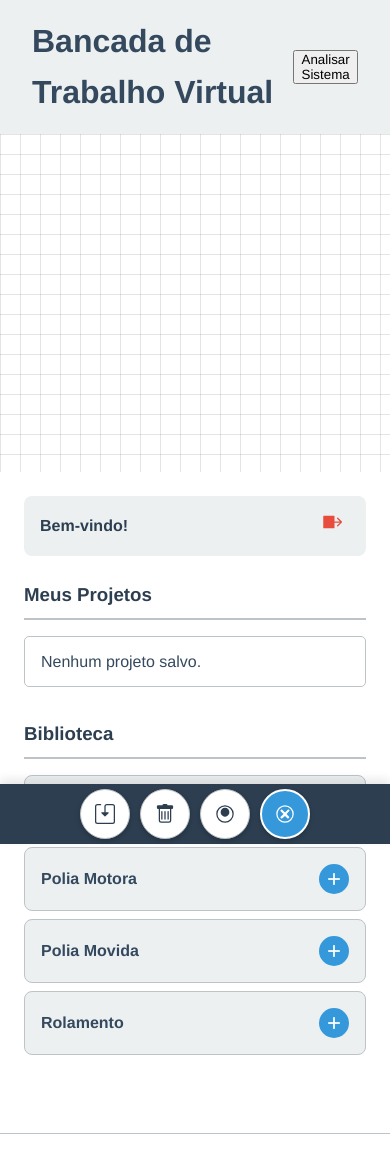
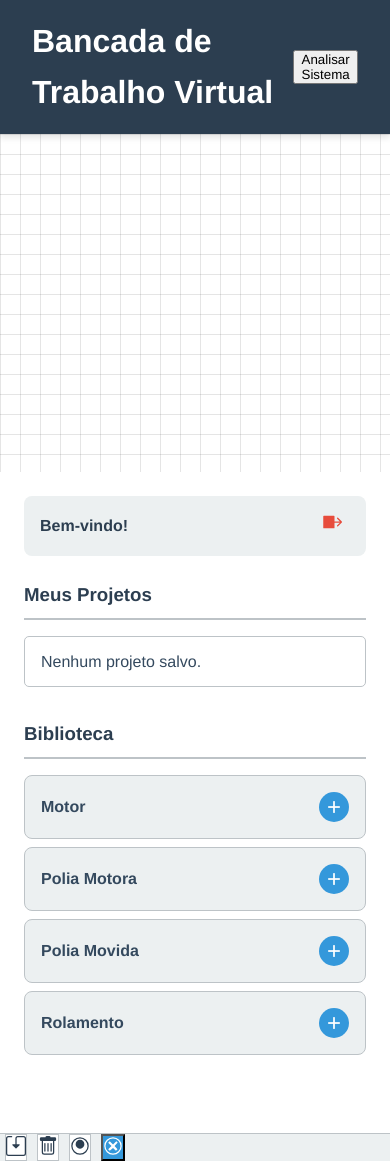
Before and after one commit to Jonathan0078/Dockerfile-, a Flask app: page /dashboard in a window 390 px wide. Before the commit the page ends 1134 px from the top, so only its background shows below. Run offline with Flask 3, Linux system fonts and the light colour scheme; the visitor is signed in with stand-in values (Sample User, id 1); data that the repository does not hold is empty; some libraries are stand-ins or nearby versions.

Commit message:
Update style.css

```diff
--- a/static/style.css
+++ b/static/style.css
@@ -24,23 +24,69 @@ body {
     line-height: 1.6;
 }
 
+/* --- LAYOUT PADRÃO (DESKTOP) --- */
 .platform-container {
     display: flex;
     height: 100vh;
     overflow: hidden;
 }
 
-/* --- ASIDE: BIBLIOTECA E PAINEL DE RESULTADOS --- */
-aside {
+aside#component-library { /* Sidebar Esquerda: Projetos e Biblioteca */
     padding: 1.5rem;
     background-color: #fff;
     border-right: 1px solid var(--cor-borda);
     overflow-y: auto;
-    width: 300px;
-    flex-shrink: 0;
+    width: 300px; /* Largura fixa para desktop */
+    flex-shrink: 0; /* Impede que encolha */
     transition: width 0.3s ease-in-out;
 }
 
+#main-workbench { /* Área Principal: Cabeçalho e Bancada */
+    flex-grow: 1; /* Ocupa o espaço restante */
+    display: flex; /* Para empilhar cabeçalho e bancada verticalmente */
+    flex-direction: column;
+    overflow: hidden; /* Garante que o conteúdo não transborde */
+}
+
+.workbench-header { /* O cabeçalho real da bancada */
+    background-color: var(--cor-primaria);
+    color: white;
+    padding: 1rem 2rem;
+    display: flex;
+    justify-content: space-between;
+    align-items: center;
+    box-shadow: 0 4px 6px rgba(0,0,0,0.1);
+    z-index: 10;
+    flex-shrink: 0; /* Impede que o cabeçalho encolha */
+}
+
+#workbench-area { /* A área de trabalho dos componentes */
+    flex-grow: 1; /* Ocupa o espaço restante dentro do #main-workbench */
+    background-color: #fff;
+    position: relative; /* Importante para o posicionamento de componentes */
+    overflow: hidden;
+    background-image:
+        linear-gradient(to right, rgba(0,0,0,0.1) 1px, transparent 1px),
+        linear-gradient(to bottom, rgba(0,0,0,0.1) 1px, transparent 1px);
+    background-size: 20px 20px;
+}
+
+aside#results-panel { /* Painel de Resultados Direito */
+    width: 350px;
+    background-color: #fff;
+    padding: 1.5rem;
+    border-left: 1px solid var(--cor-borda);
+    box-shadow: -4px 0 6px rgba(0,0,0,0.05);
+    display: flex;
+    flex-direction: column;
+    overflow-y: auto;
+}
+
+#mobile-action-bar { /* Barra de Ação Móvel (escondida por padrão no desktop) */
+    display: none;
+}
+
+/* --- ESTILOS DE COMPONENTES E MODAIS (inalterados) --- */
 aside h2, aside h3 {
     color: var(--cor-primaria);
     margin-bottom: 1rem;
@@ -79,33 +125,6 @@ aside h2, aside h3 {
     background-color: #2980b9;
 }
 
-/* --- MAIN: CABEÇALHO E ÁREA DA BANCADA (AGORA SÃO IRMÃOS) --- */
-#workbench-header-container { /* Novo container para o cabeçalho */
-    flex-shrink: 0; /* Impede que o cabeçalho encolha */
-    background-color: var(--cor-primaria);
-    color: white;
-    box-shadow: 0 4px 6px rgba(0,0,0,0.1);
-    z-index: 10;
-}
-
-.workbench-header { /* O cabeçalho real */
-    padding: 1rem 2rem;
-    display: flex;
-    justify-content: space-between;
-    align-items: center;
-}
-
-#workbench-area { /* A área de trabalho dos componentes */
-    flex-grow: 1; /* Permite que ocupe o espaço restante */
-    background-color: #fff;
-    position: relative;
-    overflow: hidden;
-    background-image:
-        linear-gradient(to right, rgba(0,0,0,0.1) 1px, transparent 1px),
-        linear-gradient(to bottom, rgba(0,0,0,0.1) 1px, transparent 1px);
-    background-size: 20px 20px;
-}
-
 .placed-component {
     position: absolute;
     width: 80px;
@@ -428,36 +434,8 @@ aside h2, aside h3 {
     border: 1px solid #f5c6cb;
 }
 
-/* --- BARRA DE AÇÃO MOBILE --- */
 #mobile-action-bar {
-    display: flex;
-    justify-content: center;
-    align-items: center;
-    width: 100%;
-    height: 60px;
-    background-color: var(--cor-primaria);
-    box-shadow: 0 -4px 10px rgba(0,0,0,0.1);
-    position: fixed;
-    bottom: 0;
-    left: 0;
-    z-index: 500;
-}
-#mobile-action-bar .btn {
-    width: 50px;
-    height: 50px;
-    border-radius: 50%;
-    display: flex;
-    justify-content: center;
-    align-items: center;
-    color: white;
-    background-color: var(--cor-secundaria);
-    border: 2px solid white;
-    box-shadow: 0 2px 5px rgba(0,0,0,0.2);
-    cursor: pointer;
-    transition: transform 0.2s;
-}
-#mobile-action-bar .btn:hover {
-    transform: scale(1.1);
+    display: none; /* Escondido por padrão no desktop */
 }
 .btn-action {
     background-color: #fff !important;
@@ -479,30 +457,32 @@ aside h2, aside h3 {
         min-height: 100vh; /* Garante que ocupe a altura total da tela */
     }
 
-    /* Nova ordem dos elementos na tela mobile */
-    #workbench-header-container { /* O cabeçalho vem primeiro */
-        order: 1;
-        width: 100%; /* Ocupa toda a largura */
-    }
-
-    aside#component-library { /* A barra lateral (projetos/biblioteca) vem em segundo */
-        order: 2;
+    aside#component-library { /* A barra lateral (projetos/biblioteca) */
         width: 100%; /* Ocupa toda a largura */
         border-right: none; /* Remove borda lateral */
         border-bottom: 1px solid var(--cor-borda); /* Adiciona borda inferior */
+        order: 2; /* Aparece em segundo (após o cabeçalho) */
         padding-bottom: 70px; /* Espaço para a barra de ação fixa no rodapé */
     }
 
-    #workbench-area { /* A área de trabalho vem por último */
-        order: 3;
-        flex-grow: 1; /* Permite que a área cresça e ocupe o espaço restante */
+    #main-workbench { /* A área principal da bancada (cabeçalho + bancada) */
         width: 100%; /* Ocupa toda a largura */
+        order: 1; /* Aparece primeiro */
+        flex-grow: 1; /* Permite que cresça e ocupe espaço disponível */
+    }
+
+    #main-workbench header.workbench-header {
+        /* O cabeçalho fica no topo do main-workbench */
+        width: 100%;
+    }
+
+    #workbench-area { /* A área de trabalho dos componentes (dentro do main-workbench) */
+        flex-grow: 1; /* Permite que ocupe o espaço restante dentro do main-workbench */
         min-height: 40vh; /* Altura mínima para ser visível */
         overflow: hidden; /* Garante que o conteúdo não transborde */
-        position: relative; /* Essencial para o posicionamento dos componentes */
     }
 
-    #results-panel { /* O painel de resultados da direita */
+    aside#results-panel { /* O painel de resultados da direita */
         display: none; /* Esconde o painel de resultados em telas pequenas */
     }
 
```
Also changed, not shown: other parts of static/style.css (+12 -25 lines).
